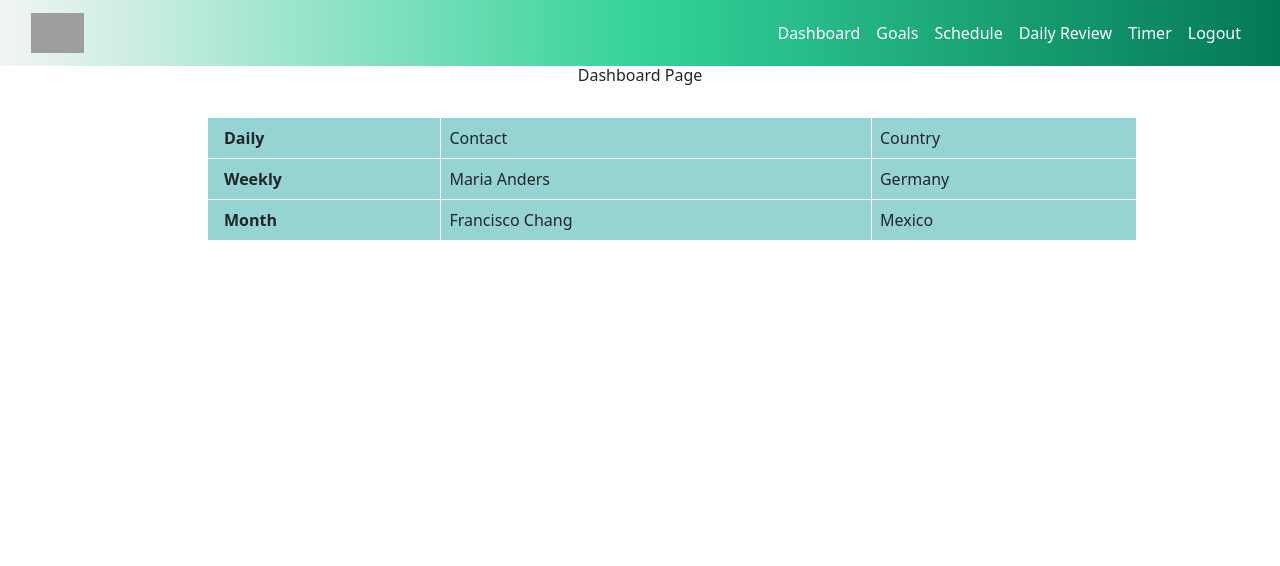
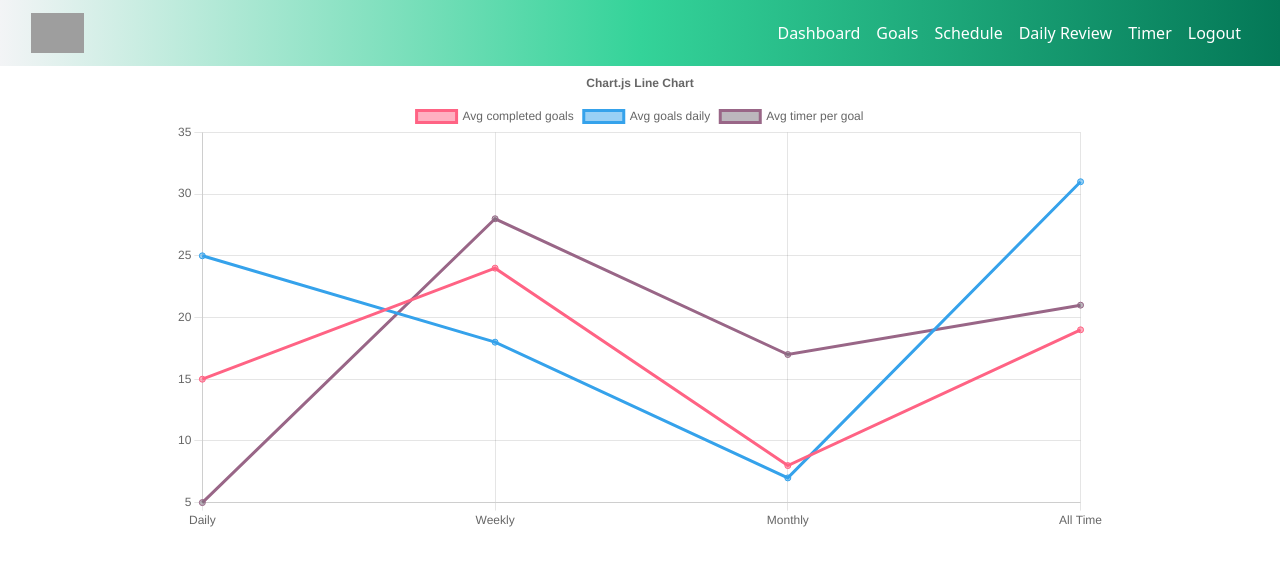
Before and after one commit to AarKaiser/studiously, a React (Create React App) app in the folder client/: page /dashboard in a window 1280 px wide. Shown: the top 566 px of the page. Built offline with nearby package versions, Linux system fonts and the light colour scheme; no server answers; sample sign-in values are in the browser's storage; grey boxes are pictures that could not be loaded.

Commit message:
ArshiDashboard

```diff
--- a/client/package.json
+++ b/client/package.json
@@ -12,8 +12,10 @@
     "bootstrap": "^4.6.1",
     "bootstrap-icons": "^1.7.1",
     "chart.js": "^3.6.0",
+    "faker": "^5.5.3",
     "graphql": "^16.0.1",
     "jwt-decode": "^2.2.0",
+    "moment": "^2.29.1",
     "react": "^16.13.1",
     "react-bootstrap": "^1.6.4",
     "react-calendar": "^3.5.0",
--- a/client/src/pages/Dashboard.js
+++ b/client/src/pages/Dashboard.js
@@ -1,55 +1,42 @@
-import React, { useState, useEffect } from 'react';
+import React, { useState } from 'react';
+import { Container } from 'react-bootstrap';
+import './Dashboard.css';
+import ProtectedRoute from '../components/ProtectedRoute';
 import {
-  Jumbotron,
-  Container,
-  CardColumns,
-  Card,
-  Button,
-} from 'react-bootstrap';
-import './Dashboard.css';
+  Chart as ChartJS,
+  CategoryScale,
+  LinearScale,
+  PointElement,
+  LineElement,
+  Title,
+  Tooltip,
+  Legend,
+} from 'chart.js';
+import { Line } from 'react-chartjs-2';
+import useGraph from './use-graph';
 
-import { getMe, deleteGoal } from '../utils/API';
-import Auth from '../utils/auth';
-import { removeGoalId } from '../utils/localStorage';
-import { QUERY_ME } from '../utils/queries';
-import { useQuery } from '@apollo/client';
-import ProtectedRoute from '../components/ProtectedRoute';
+ChartJS.register(
+  CategoryScale,
+  LinearScale,
+  PointElement,
+  LineElement,
+  Title,
+  Tooltip,
+  Legend
+);
 
 const SavedGoals = () => {
   const [userData, setUserData] = useState({});
-
-  const { loading, error, data } = useQuery(QUERY_ME);
-
-  useEffect(() => {}, []);
-
-  // if data isn't here yet, say so
-  // if (!userDataLength) {
-  //   return <h2>This is the dashboard. This is for goal data</h2>;
-  // }
+  const { data, options } = useGraph();
+  // daily example
+  // Get today goal
+  // filter the completed
+  // numOfCompleted / totalNumber of todays goal
 
   return (
     <ProtectedRoute page={{ name: 'Dashboard', url: 'dashboard' }}>
       <Container>
-        <h1>Dashboard Page</h1>
-        <table style={{ width: '100%' }} className="graph">
-          <tbody>
-            <tr>
-              <th className="tb-head">Daily</th>
-              <td>Contact</td>
-              <td>Country</td>
-            </tr>
-            <tr>
-              <th className="tb-head">Weekly</th>
-              <td>Maria Anders</td>
-              <td>Germany</td>
-            </tr>
-            <tr>
-              <th className="tb-head">Month</th>
-              <td>Francisco Chang</td>
-              <td>Mexico</td>
-            </tr>
-          </tbody>
-        </table>
+        <Line data={data} options={options} />
       </Container>
     </ProtectedRoute>
   );
--- /dev/null
+++ b/client/src/pages/use-graph.js
@@ -0,0 +1,155 @@
+import moment from 'moment';
+
+import { QUERY_ME } from '../utils/queries';
+import { useQuery } from '@apollo/client';
+import { useState, useEffect } from 'react';
+
+moment().format();
+
+// YYYY-MM-DD
+const constructDate = (dateObject) => {
+  const year = dateObject.getFullYear();
+  const month = dateObject.getMonth();
+  const date = dateObject.getDate();
+
+  return `${year}-${month + 1}-${date}`;
+};
+
+const options = {
+  responsive: true,
+  plugins: {
+    legend: {
+      position: 'top',
+    },
+    title: {
+      display: true,
+      text: 'Chart.js Line Chart',
+    },
+  },
+};
+const labels = ['Daily', 'Weekly', 'Monthly', 'All Time'];
+
+const useGraph = () => {
+  const { loading, error, data: queryData } = useQuery(QUERY_ME);
+
+  const data = {
+    labels,
+    datasets: [
+      {
+        label: 'Avg completed goals',
+        data: [15, 24, 8, 19],
+        borderColor: 'rgb(255, 99, 132)',
+        backgroundColor: 'rgba(255, 99, 132, 0.5)',
+      },
+      {
+        label: 'Avg goals daily',
+        data: [25, 18, 7, 31],
+        borderColor: 'rgb(53, 162, 235)',
+        backgroundColor: 'rgba(53, 162, 235, 0.5)',
+      },
+      {
+        label: 'Avg timer per goal',
+        data: [5, 28, 17, 21],
+        borderColor: 'rgb(153, 102, 135)',
+        backgroundColor: 'rgba(123, 112, 125, 0.5)',
+      },
+    ],
+  };
+
+  const filterGoals = (goals, startingDate) => {
+    return goals.filter((goal) => {
+      const goalDate = constructDate(new Date(goal.dateCreated));
+      return moment(goalDate).isSameOrAfter(constructDate(startingDate));
+    });
+  };
+
+  // Calculate average goals
+  const calculateAvgCompletedGoals = (goals) => {
+    const completedGoalsLength = goals.filter(
+      (goal) => goal.completed === true
+    ).length;
+    return Math.round(completedGoalsLength / goals.length);
+  };
+
+  // Calculate averge number of goals per day
+  const calculateAvgGoalsPerDay = (goals, startingDate) => {
+    const filteredGoals = filterGoals(goals, startingDate);
+    const timeDifference = new Date().getTime() - startingDate.getTime();
+    let daysDifference = Math.floor(timeDifference / (1000 * 3600 * 24));
+    if (daysDifference === 0) {
+      daysDifference = 1;
+    }
+    return Math.round(filteredGoals.length / daysDifference);
+  };
+
+  useEffect(() => {
+    if (queryData && queryData.me) {
+      const goals = queryData.me.savedGoals;
+      // calculate average completed goals
+      // avg daily completed goals
+      const avgdailyCompletedGoals = calculateAvgCompletedGoals(
+        filterGoals(goals, new Date())
+      );
+      // avg weekly completed goals
+      const avgWeeklyCompletedGoals = calculateAvgCompletedGoals(
+        filterGoals(goals, new Date(moment().day(-7)))
+      );
+
+      // avg monthly completed goals
+      const avgMonthlyCompletedGoals = calculateAvgCompletedGoals(
+        filterGoals(goals, new Date(moment().day(-31)))
+      );
+
+      // avg monthly completed goals
+      const avgAllTimeCompletedGoals = calculateAvgCompletedGoals(
+        filterGoals(goals, new Date('1970-01-01'))
+      );
+
+      // Calculate average number of goals per day
+      // day
+      const avgDailyGoals = calculateAvgGoalsPerDay(goals, new Date());
+
+      // week
+      const avgWeeklyGoals = calculateAvgGoalsPerDay(
+        goals,
+        new Date(moment().day(-7))
+      );
+
+      // month
+      const avgMonthlyGoals = calculateAvgGoalsPerDay(
+        goals,
+        new Date(moment().day(-31))
+      );
+
+      console.log(avgDailyGoals);
+      console.log(avgWeeklyGoals);
+      console.log(avgMonthlyGoals);
+      // console.log(avgDailyGoals);
+    }
+  }, [queryData]);
+
+  const [avgGoalCompletions, setAvgGoalCompletions] = useState({
+    daily: '',
+    weekly: '',
+    monthly: '',
+    allTime: '',
+  });
+
+  const [avgDailyGoals, setAvgDailyGoals] = useState({
+    daily: '',
+    weekly: '',
+    monthly: '',
+    allTime: '',
+  });
+
+  const [avgTimerPerGoal, setAvgTimerPerGoal] = useState({
+    daily: '',
+    weekly: '',
+    monthly: '',
+    allTime: '',
+  });
+
+  return { data, options };
+};
+
+export default useGraph;
```
Also changed, not shown: 1 other file (tests, documents, lock files or other folders).
